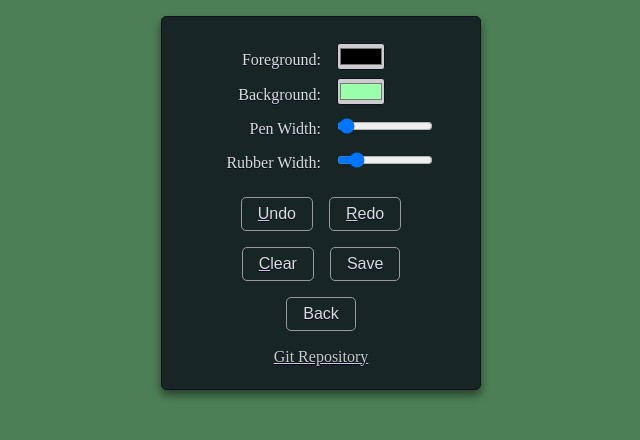
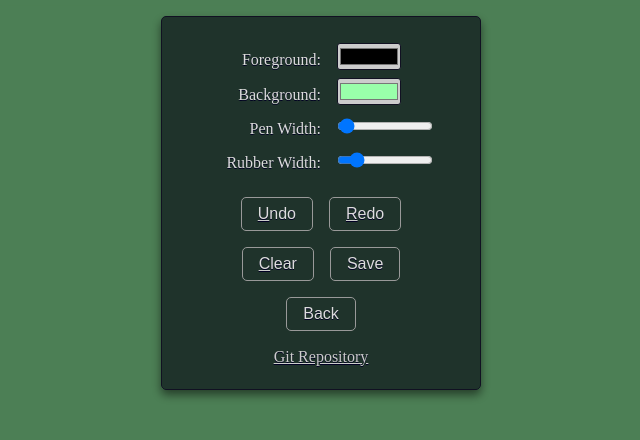
Before and after one commit to huang2002/canvas, a website with bundled scripts: page public/index.html in a window 1280 px wide. Both pictures are taken after a click on the button "More". Shown: the top 440 px of the page, 319-959 px from the left. Built offline with nearby package versions, Linux system fonts and the light colour scheme.

Commit message:
improve more window styles

```diff
--- a/public/index.css
+++ b/public/index.css
@@ -94,7 +94,7 @@ body {
     width: 20em;
     margin: 1em 0;
     padding: 1.5em 0 1em;
-    background-color: rgba(0, 0, 16, .7);
+    background-color: rgba(0, 0, 16, .6);
     border: solid 1px #112;
     border-radius: 5px;
     box-shadow: 0 5px 10px rgba(0, 0, 0, .5);
@@ -121,7 +121,10 @@ body {
     background-color: #CCC;
     border: solid 1px #112;
     border-radius: 3px;
-    width: 3em;
+    width: 5em;
+    color: #111;
+    font-size: .8em;
+    text-shadow: none;
 }
 
 .settings-input-range {
```
